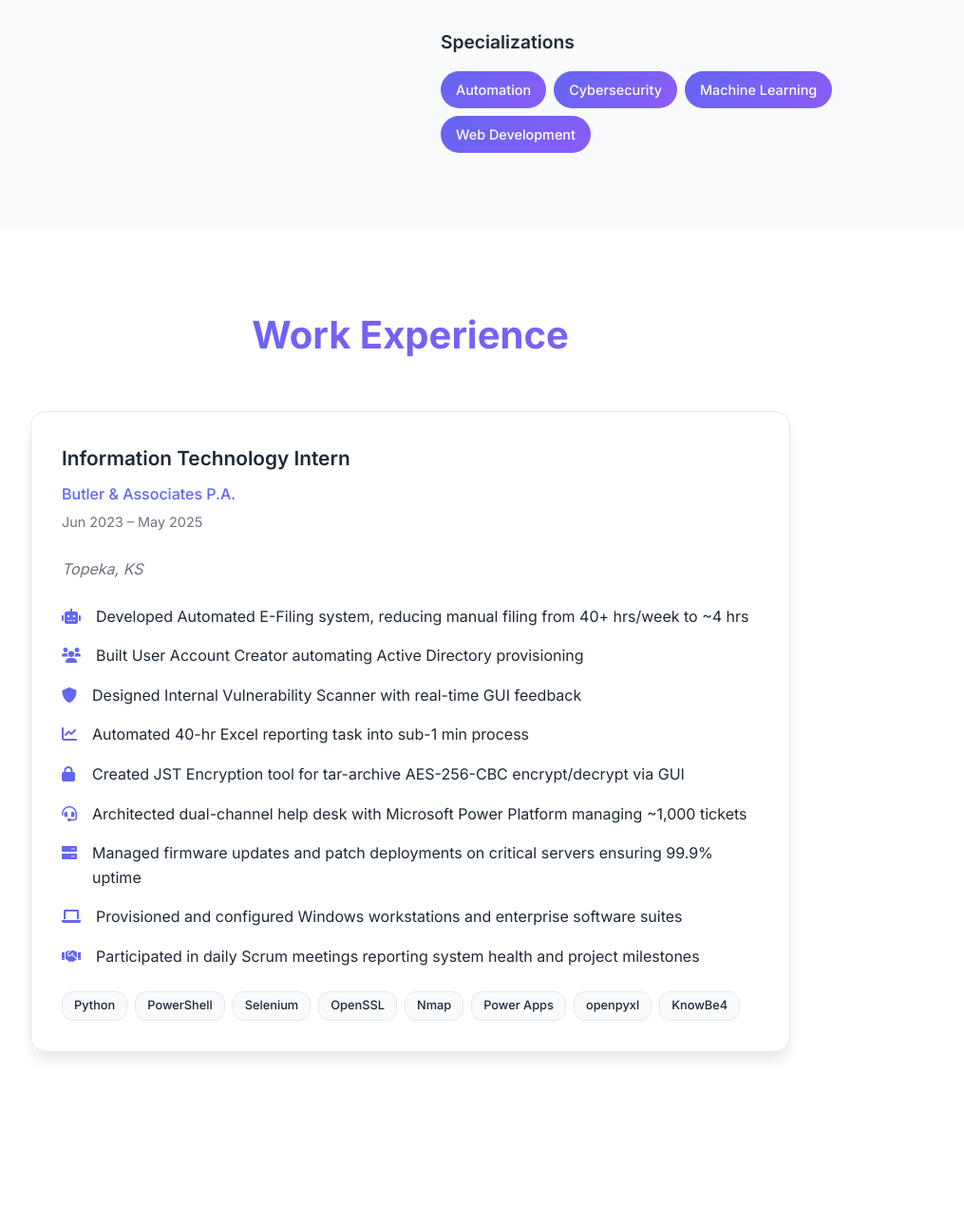
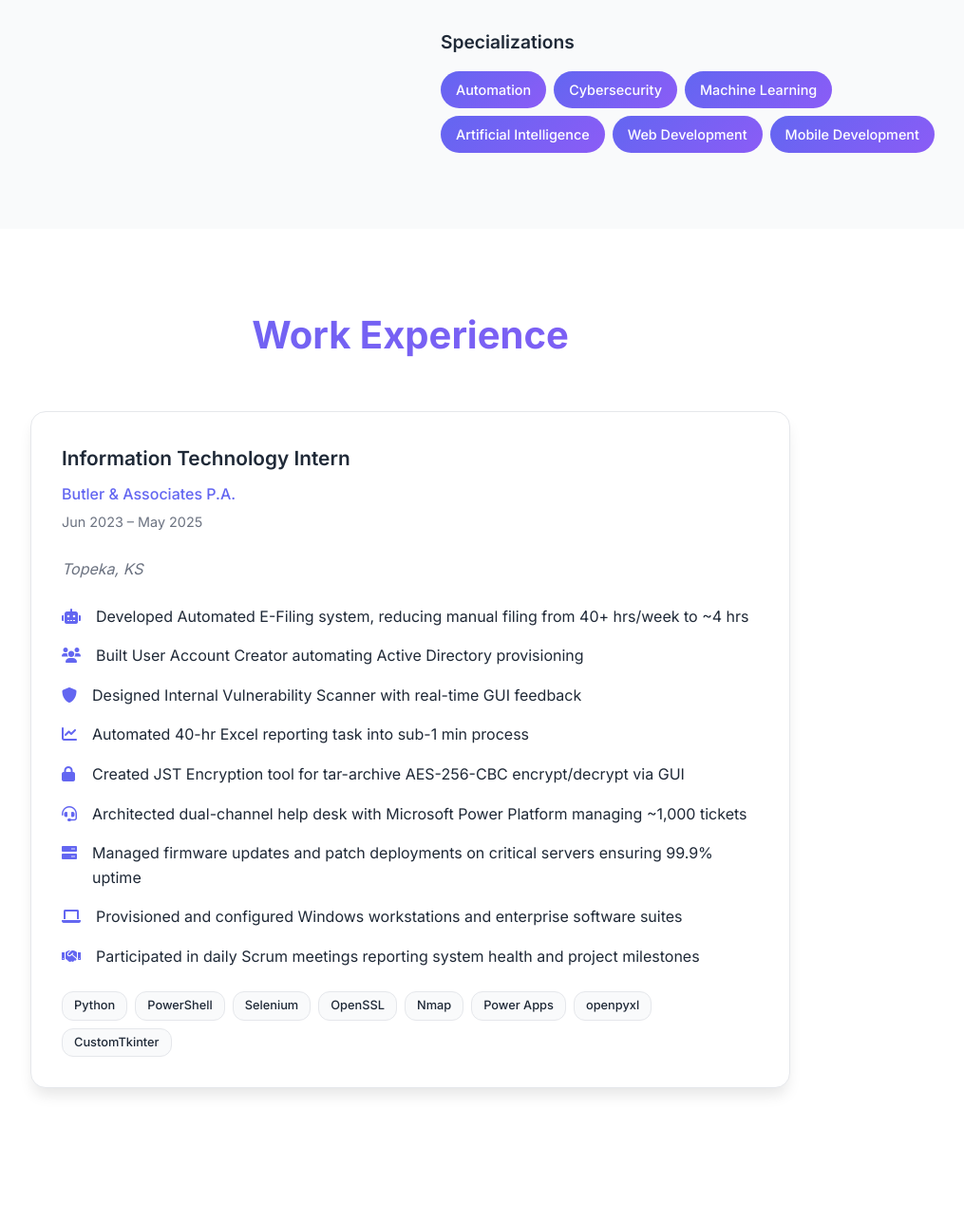
Before and after one commit to jaretpr/jaretpr.github.io, a website: page index.html in a window 1280 px wide. Shown: the part 1693-2980 px from the top of the page at 95% size, without its empty margins (208-1223 px from the left). Drawn offline with nearby package versions, Linux system fonts and the light colour scheme; animation ran at ten frames a second.

Commit message:
Update index.html

```diff
--- a/index.html
+++ b/index.html
@@ -159,7 +159,9 @@
                             <span class="skill-tag">Automation</span>
                             <span class="skill-tag">Cybersecurity</span>
                             <span class="skill-tag">Machine Learning</span>
-                            <span class="skill-tag">Web Development</span>
+							<span class="skill-tag">Artificial Intelligence</span>
+							<span class="skill-tag">Web Development</span>
+                            <span class="skill-tag">Mobile Development</span>
                         </div>
                     </div>
                 </div>
@@ -227,7 +229,7 @@
                                 <span class="tech-tag">Nmap</span>
                                 <span class="tech-tag">Power Apps</span>
                                 <span class="tech-tag">openpyxl</span>
-                                <span class="tech-tag">KnowBe4</span>
+                                <span class="tech-tag">CustomTkinter</span>
                             </div>
                         </div>
                     </div>
```
